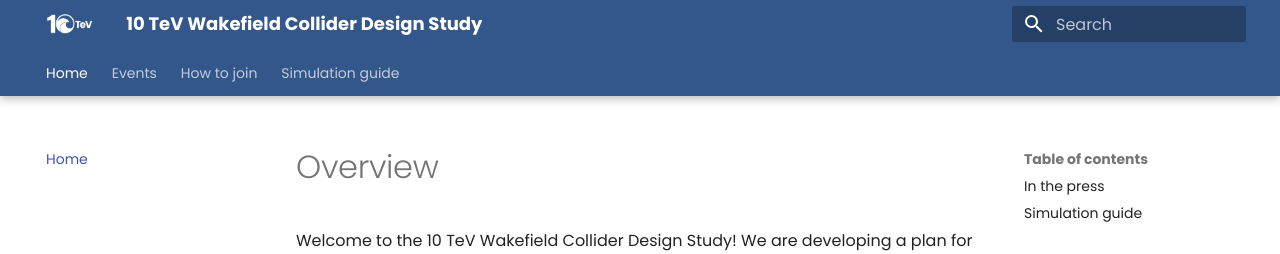
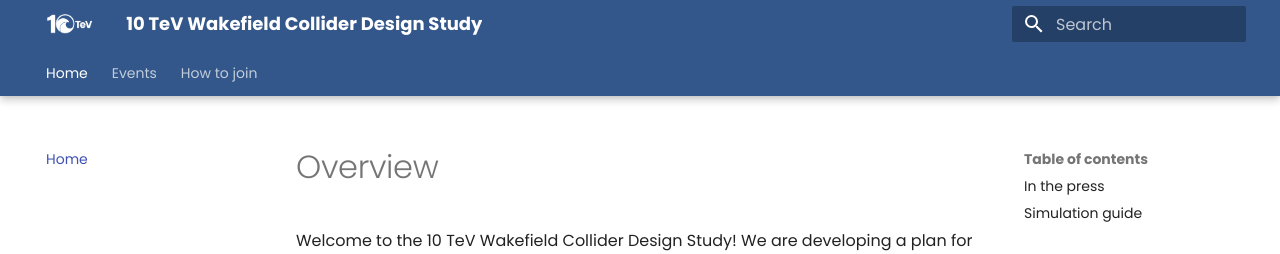
Before and after one commit to 10TeV-wakefield-collider/10TeV-wakefield-collider.github.io, an MkDocs documentation site: the page built from docs/index.md, in a window 1280 px wide. Shown: the top 254 px of the page. Built offline with MkDocs 1.6.1 and Material for MkDocs 9.7.7, drawn with Linux system fonts in a browser that asks for light colours.

Commit message:
Remove simulation guide page for now (#3)

```diff
--- a/mkdocs.yml
+++ b/mkdocs.yml
@@ -2,7 +2,6 @@ nav:
   - Home: index.md
   - Events: events.md
   - How to join: how_to_join.md
-  - Simulation guide: simulation_guide.md
 
 site_name: 10 TeV Wakefield Collider Design Study
 
```
